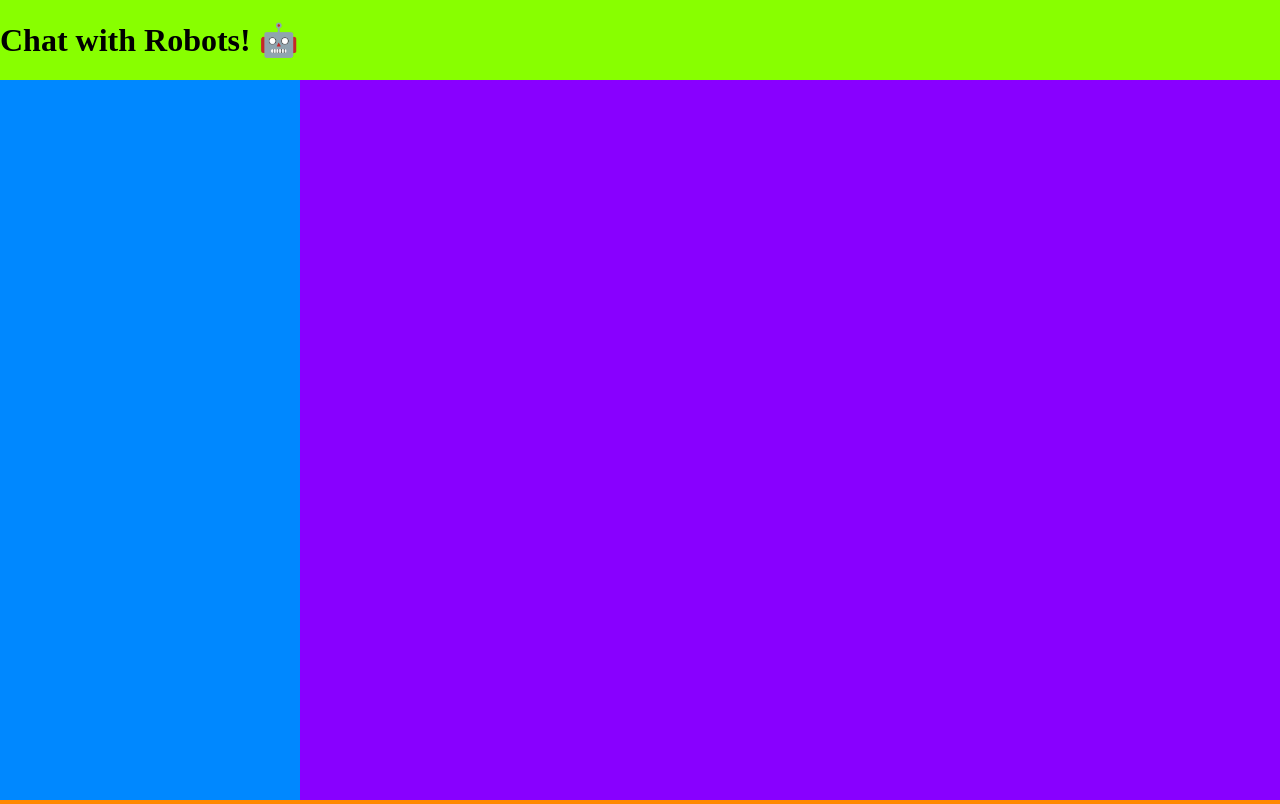
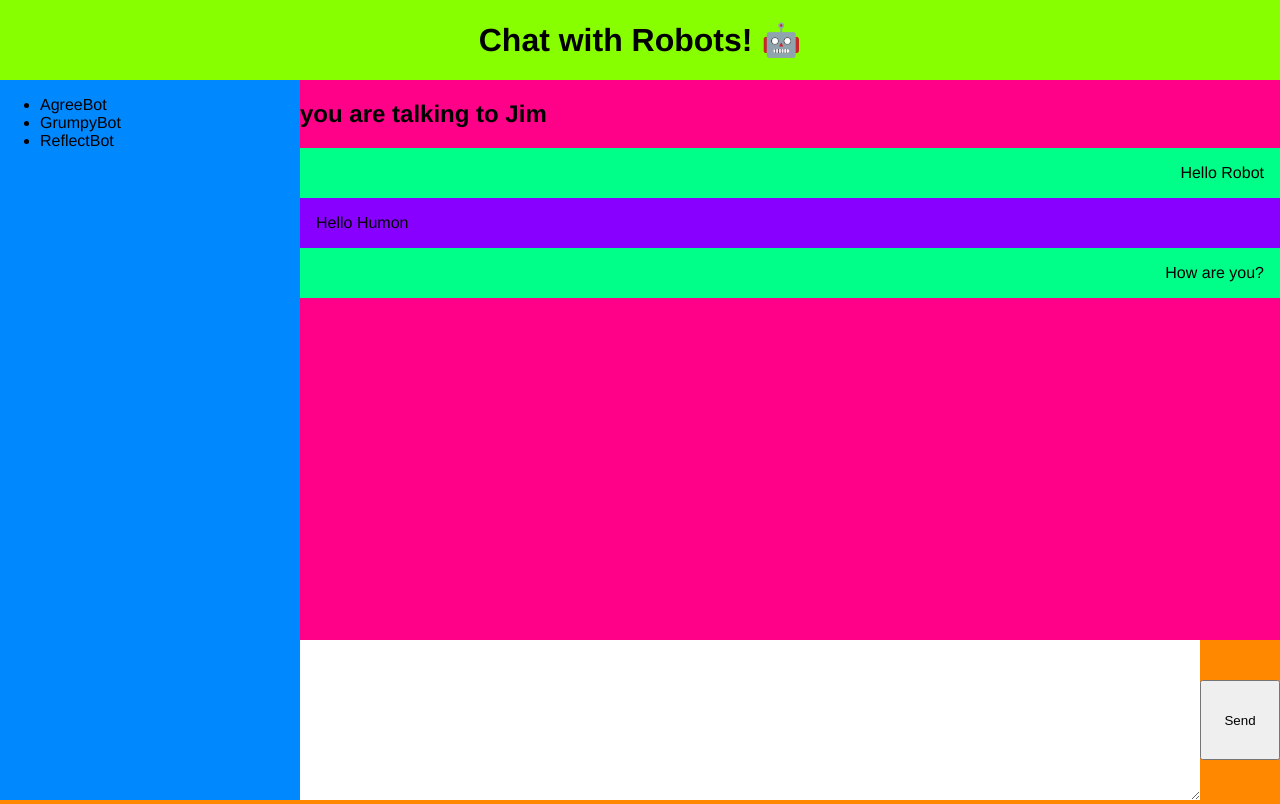
Before and after one commit to fourier-space/Computing-2-Applications, a website: page Week 4 - Client side web app/web-app/static/index.html in a window 1280 px wide. Drawn offline with Linux system fonts and the light colour scheme.

Commit message:
W5 Monday lecture

```diff
--- a/Week 4 - Client side web app/web-app/static/default.css
+++ b/Week 4 - Client side web app/web-app/static/default.css
@@ -1,7 +1,12 @@
 :root
 {
     --banner-height: 80px;
+    --button-height: 80px;
+    --composition-height: 160px;
+    --message-padding: 1em;
     --nav-width: 300px;
+
+    font-family: Fira Sans, Helvetica, Verdana, Arial, sans-serif;
 }
 
 body
@@ -19,6 +24,7 @@ header
     height: var(--banner-height);
     width: 100%;
     position: absolute;
+    text-align: center;
 }
 
 main
@@ -37,5 +43,57 @@ nav
     position: absolute;
     width: var(--nav-width);
     height: calc(100% - var(--banner-height));
-    top: var(--banner-height)
+    top: var(--banner-height);
 }
+
+#messages
+{
+    background-color: #f08;
+    height: calc(100% - var(--composition-height));
+    position: absolute;
+    width: 100%;
+}
+
+#composition
+{
+    box-sizing: border-box;
+    border: 0;
+    margin: 0;
+    height: 100%;
+    width: calc(100% - var(--button-height));
+}
+
+#send-button
+{
+    position: absolute;
+    right: 0;
+    height: var(--button-height);
+    width: var(--button-height);
+    top: calc(50% - var(--button-height) / 2);
+}
+
+#composition-area
+{
+    background-color: #f80;
+    bottom: 0;
+    position: absolute;
+    height: var(--composition-height);
+    width: 100%;
+}
+
+.from-me,
+.from-them
+{
+    padding: var(--message-padding);
+}
+
+.from-me
+{
+    background-color: #0f8;
+    text-align: right;
+}
+
+.from-them
+{
+    background-color: #80f;
+}
--- a/Week 4 - Client side web app/web-app/static/index.html
+++ b/Week 4 - Client side web app/web-app/static/index.html
@@ -11,7 +11,23 @@
 </header>
 
 <main>
+    <section id="messages">
+        <h2> you are talking to Jim </h2>
+        <div class="from-me">Hello Robot</div>
+        <div class="from-them">Hello Humon</div>
+        <div class="from-me">How are you?</div>
+    </section>
+
+    <section id="composition-area">
+        <textarea id="composition"></textarea>
+        <button id="send-button">Send</button>
+    </section>
 </main>
 
 <nav>
+    <ul id="bot-list">
+        <li> AgreeBot </li>
+        <li> GrumpyBot </li>
+        <li> ReflectBot </li>
+    </ul>
 </nav>
```
Also changed, not shown: Week 4 - Client side web app/web-app/static/favicon.png (added).
